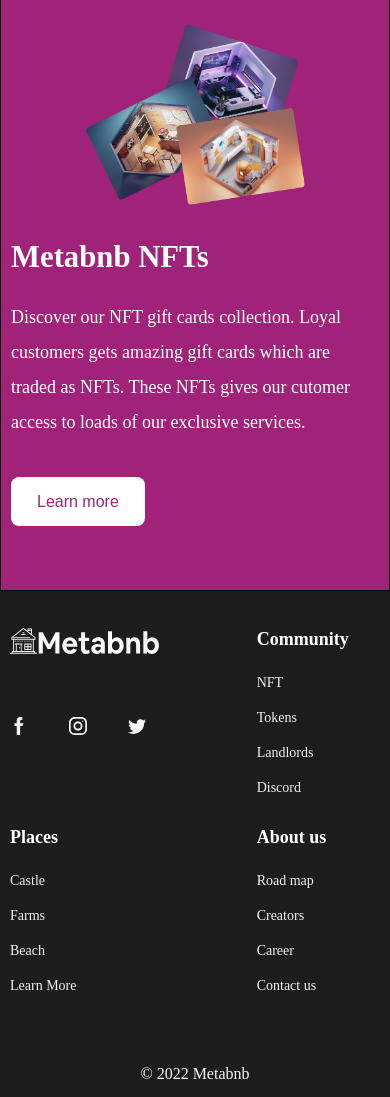
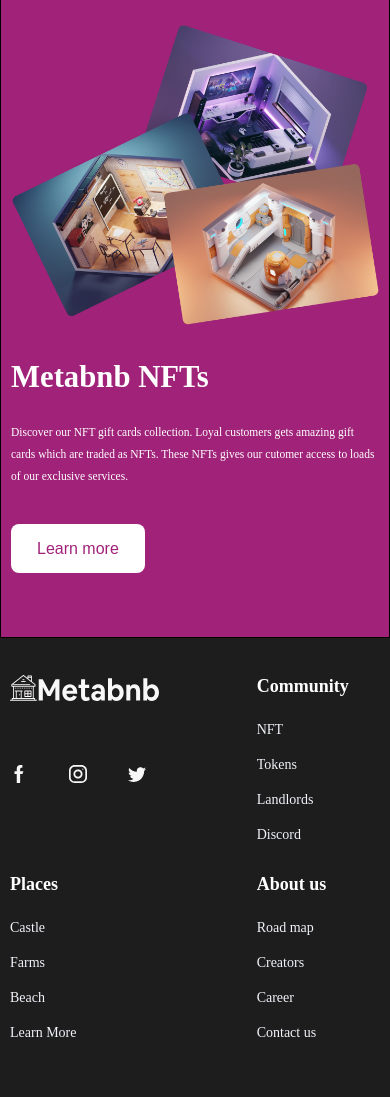
Before and after one commit to Mayorhack/meta-b, a React (Create React App) app: page / in a window 390 px wide. Shown: the part 4049-5146 px from the top of the page. Built offline with nearby package versions, Linux system fonts and the light colour scheme; a web font is replaced by a local one.

Commit message:
Fix: Change font size of the tablet screen and fixed padding issues

```diff
--- a/src/styles/home.scss
+++ b/src/styles/home.scss
@@ -93,7 +93,7 @@
     .container {
       @include Flex;
       justify-content: stretch;
-      gap: 122px;
+      gap: 12.2rem;
     }
     .meta_text {
       width: 40%;
@@ -109,8 +109,8 @@
       }
       p {
         font-weight: 400;
-        font-size: 18px;
-        line-height: 35px;
+        font-size: 1.8rem;
+        line-height: 3.5rem;
 
         background: linear-gradient(124.4deg, #ffffff 10.8%, #ffffff 87.34%);
         -webkit-background-clip: text;
@@ -186,6 +186,7 @@
 
         }
         .metabnb_image {
+          width: 100%;
           img {
             width: 100%;
             height: 100%;
--- a/src/styles/utilities.scss
+++ b/src/styles/utilities.scss
@@ -14,6 +14,7 @@
   top: 50%;
   transform: translate(-50%, -50%);
   background: #ffffff;
+  box-shadow: 0px 3px 5px rgba(0,0,0,  0.6);
   border-radius: 16px;
   animation: modal_shower 700ms ease-out;
   h6 {
--- a/src/styles/workflow.scss
+++ b/src/styles/workflow.scss
@@ -59,7 +59,7 @@ a {
 /* Medium devices (landscape tablets, 768px and up) */
 @media (max-width: 768px) {
   html {
-    font-size: 49%;
+    font-size: 54%;
   }
 }
 
```
